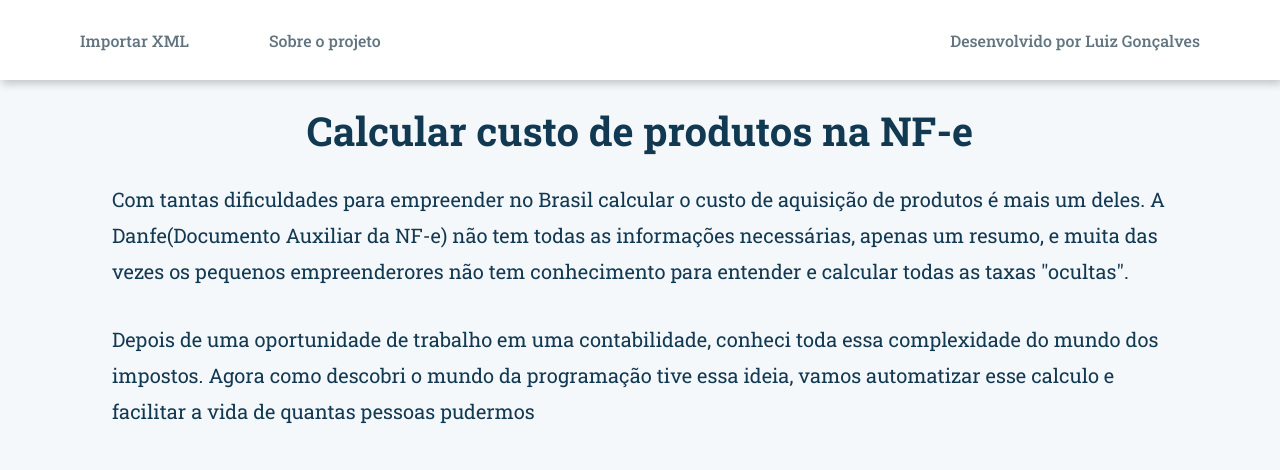
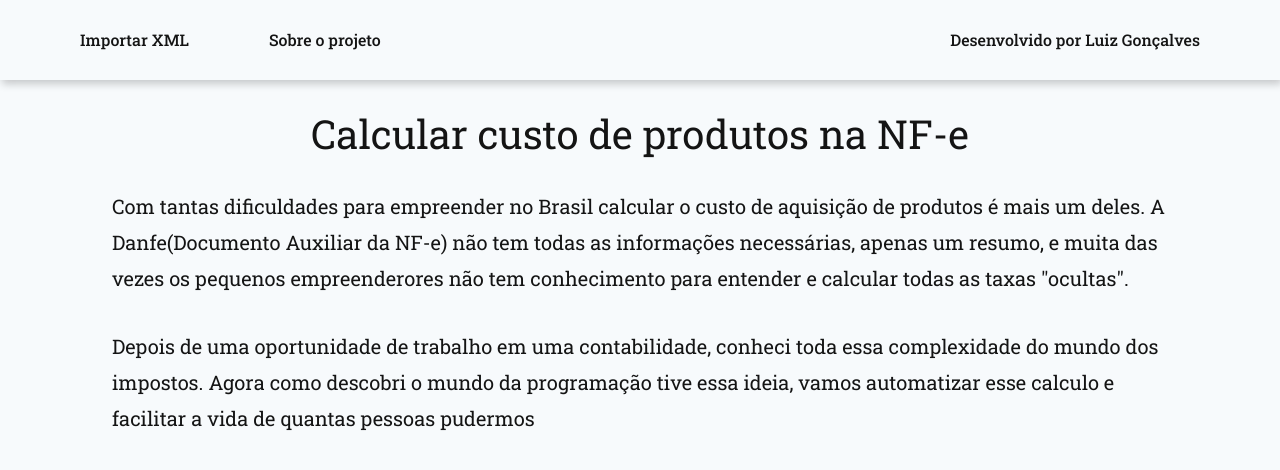
Before and after one commit to luiz21goncalves/calculate-taxes-web, a Next.js app: page / in a window 1280 px wide. Shown: the top 470 px of the page. Built offline with nearby package versions, Linux system fonts and the light colour scheme.

Commit message:
feat: add chakra-ui config

```diff
--- a/package.json
+++ b/package.json
@@ -15,7 +15,12 @@
     ]
   },
   "dependencies": {
+    "@chakra-ui/core": "^0.8.0",
+    "@chakra-ui/react": "^1.6.5",
+    "@emotion/react": "^11.4.0",
+    "@emotion/styled": "^11.3.0",
     "axios": "^0.21.1",
+    "framer-motion": "^4.1.17",
     "next": "10.2.3",
     "react": "17.0.2",
     "react-dom": "17.0.2",
--- a/src/pages/_app.tsx
+++ b/src/pages/_app.tsx
@@ -1,17 +1,17 @@
 import { AppProps } from 'next/app';
 
 import { ToastContainer } from 'react-toastify';
+import { ChakraProvider } from '@chakra-ui/react';
 
-import { GlobalStyle } from '../styles/global';
+import { theme } from '../styles/theme';
 import 'react-toastify/dist/ReactToastify.css';
 
 function MyApp({ Component, pageProps }: AppProps) {
   return (
-    <>
+    <ChakraProvider theme={theme}>
       <Component {...pageProps} />
       <ToastContainer />
-      <GlobalStyle />
-    </>
+    </ChakraProvider>
   );
 }
 
--- /dev/null
+++ b/src/styles/theme.ts
@@ -0,0 +1,16 @@
+import { extendTheme } from '@chakra-ui/react';
+
+export const theme = extendTheme({
+  styles: {
+    global: {
+      body: {
+        bg: 'gray.50',
+        color: 'blackAlpha.900',
+      },
+    },
+  },
+  fonts: {
+    heading: 'Roboto Slab',
+    body: 'Roboto Slab',
+  },
+});
```
Also changed, not shown: 1 other file (tests, documents, lock files or other folders).
